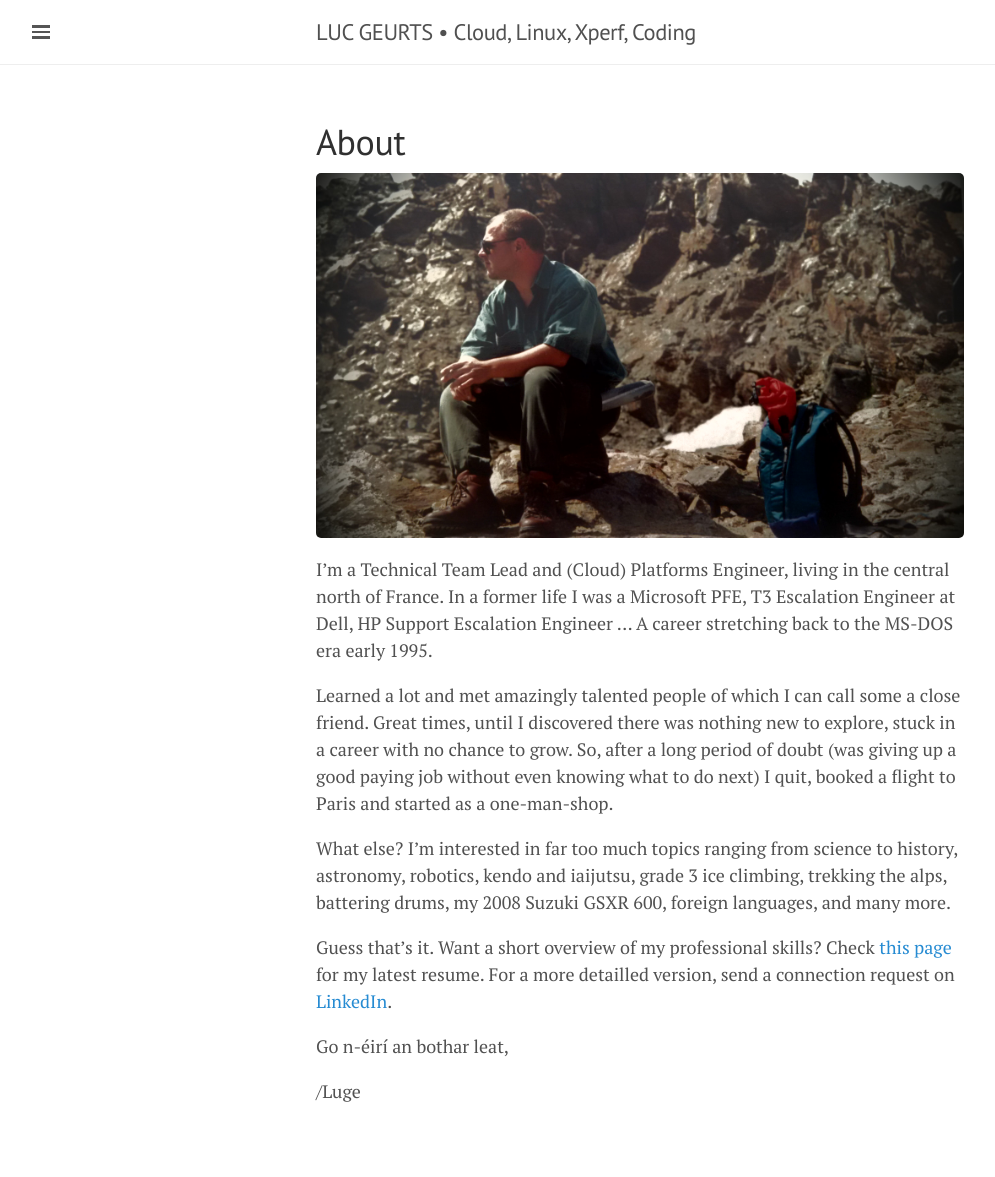
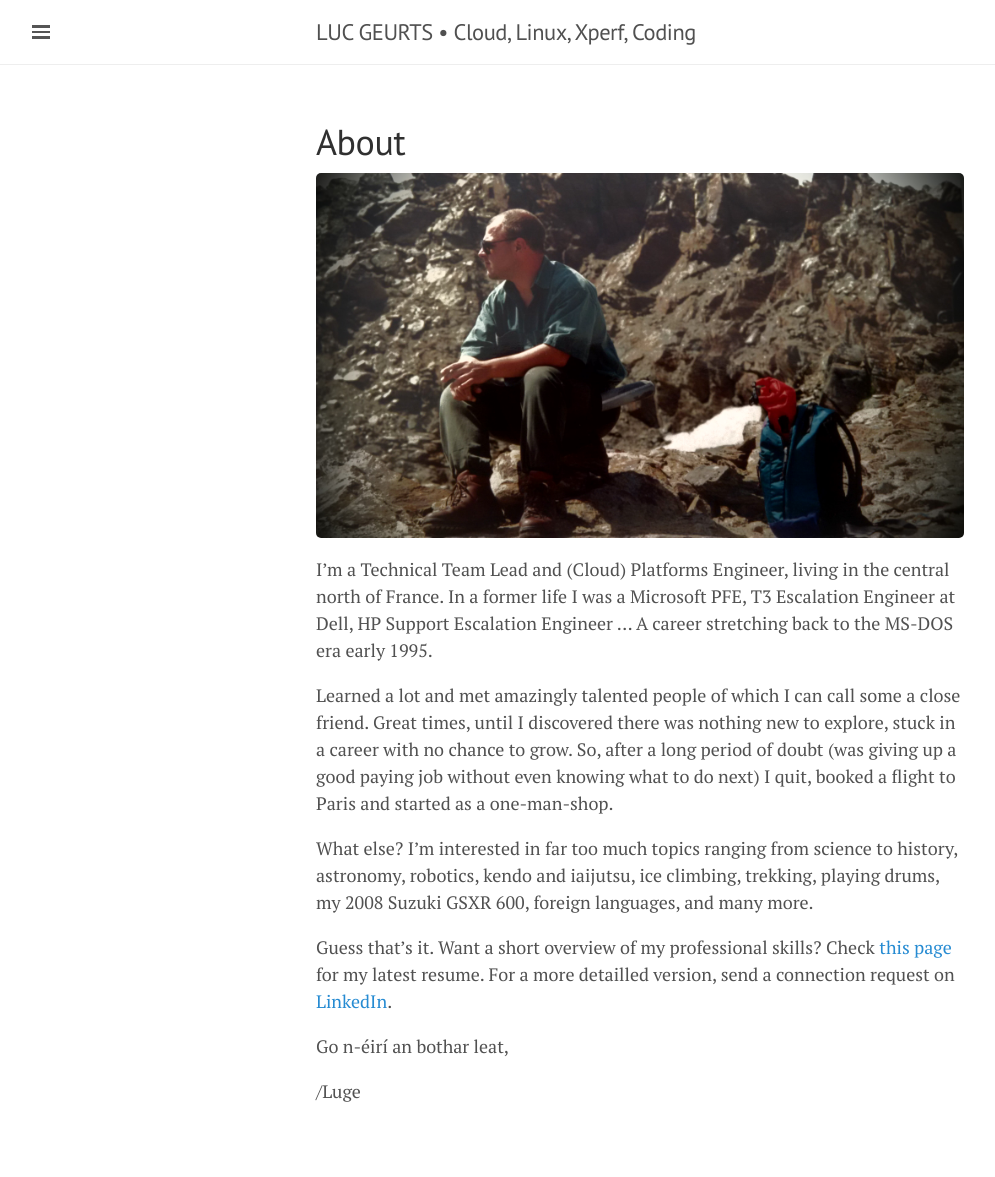
Before and after one commit to lgeurts/lgeurts.github.io, a Jekyll site: the page built from about.md, in a window 1280 px wide. Shown: the whole page, without its empty margins (0-995 px from the left). Built offline with Jekyll 4.4.1, drawn with Linux system fonts in a browser that asks for light colours; nearby versions of some CDN libraries.

Commit message:
Update about.md

```diff
--- a/about.md
+++ b/about.md
@@ -10,7 +10,7 @@ In a former life I was a Microsoft PFE, T3 Escalation Engineer at Dell, HP Suppo
 
 Learned a lot and met amazingly talented people of which I can call some a close friend. Great times, until I discovered there was nothing new to explore, stuck in a career with no chance to grow. So, after a long period of doubt (was giving up a good paying job without even knowing what to do next) I quit, booked a flight to Paris and started as a one-man-shop.
 
-What else? I'm interested in far too much topics ranging from science to history, astronomy, robotics, kendo and iaijutsu, grade 3 ice climbing, trekking the alps, battering drums, my 2008 Suzuki GSXR 600, foreign languages, and many more.
+What else? I'm interested in far too much topics ranging from science to history, astronomy, robotics, kendo and iaijutsu, ice climbing, trekking, playing drums, my 2008 Suzuki GSXR 600, foreign languages, and many more.
 
 Guess that's it. Want a short overview of my professional skills? Check [this page](https://github.com/lgeurts/Resume/blob/master/Moderncv%20Resume%20Luc%20Geurts%20%28US%29.pdf) for my latest resume. For a more detailled version, send a connection request on [LinkedIn](https://www.linkedin.com/in/lucgeurts).
 
```
